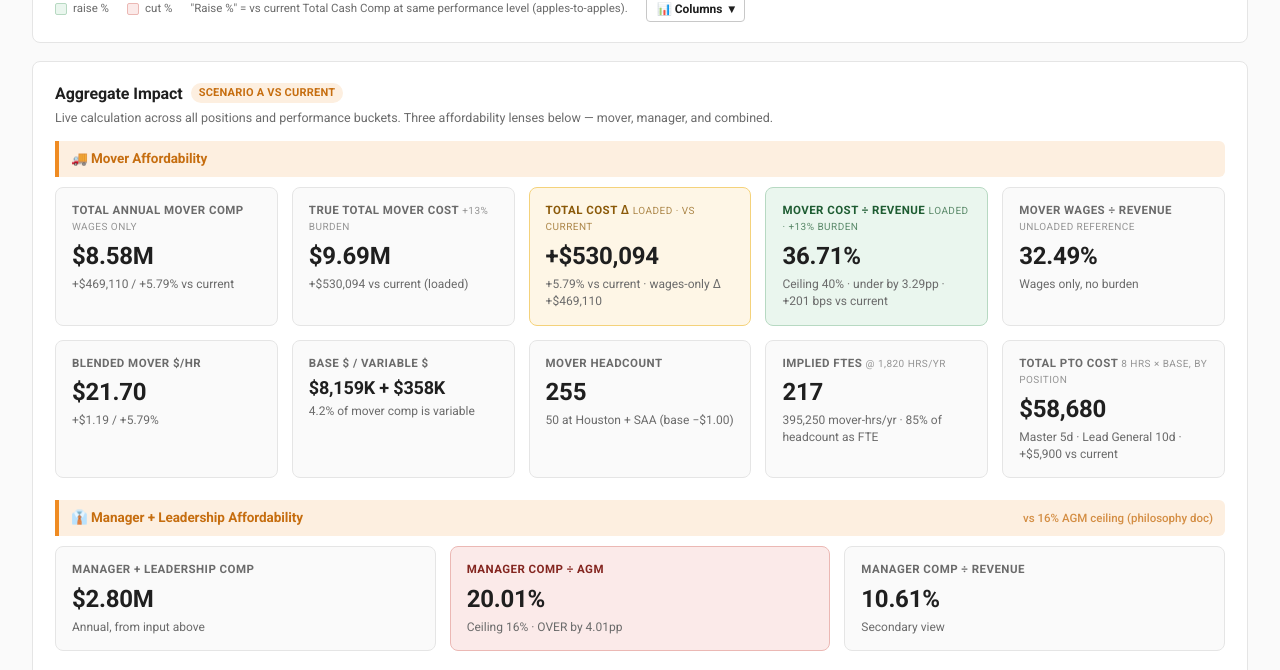
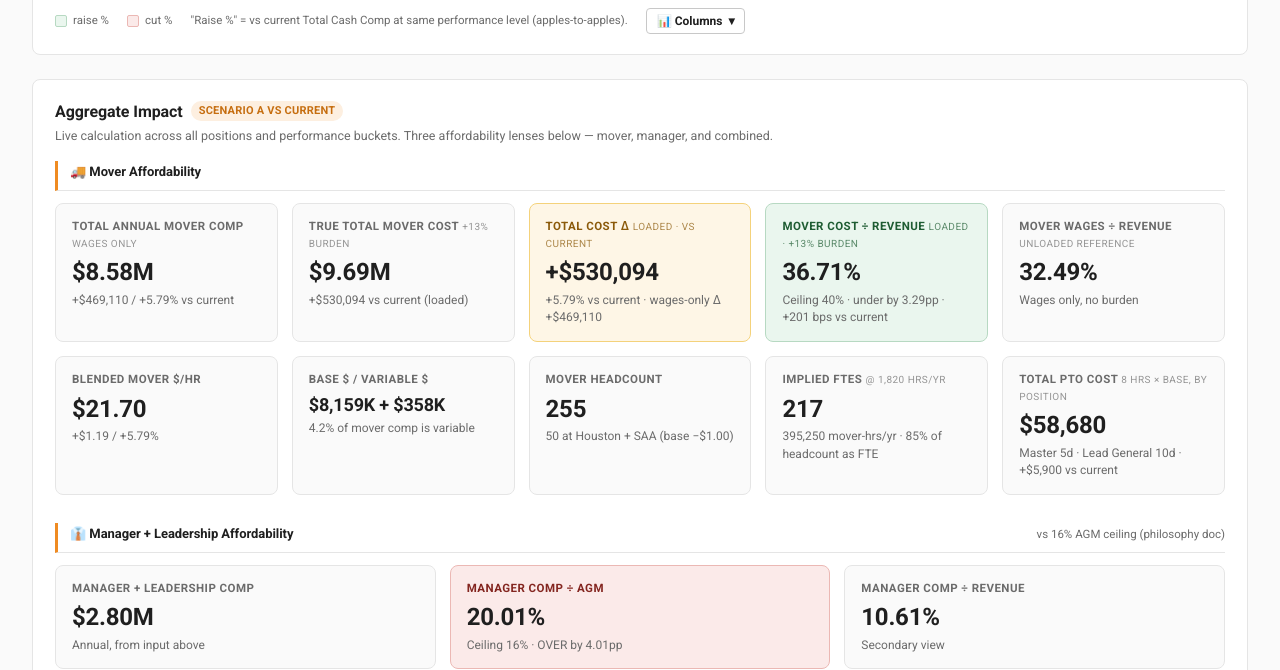
Before and after one commit to einsteinadmin/einstein-mover-comp-c102a0579a4b, a plain HTML site: page index.html in a window 1280 px wide. Shown: the part 1520-2190 px from the top of the page. Drawn offline with Linux system fonts and the light colour scheme.

Commit message:
v4.5: design pass 3 — tone down aggregate module title bars (orange-soft bg/orange text → thin orange rule + neutral text) + bump section spacing 18px → 24px for rhythm

```diff
--- a/index.html
+++ b/index.html
@@ -54,8 +54,9 @@
     border: 1px solid var(--line);
     border-radius: 8px;
     padding: 20px 22px;
-    margin-top: 18px;
-  }
+    margin-top: 24px;
+  }
+  section:first-of-type { margin-top: 24px; }
   section h2 {
     margin: 0 0 4px;
     font-size: 16px;
@@ -474,33 +475,33 @@
   }
   .stat.placeholder .label { color: #075F9D; }
 
-  /* Aggregate module headings */
+  /* Aggregate module headings — thin orange accent, neutral text. Subtle but distinct. */
   .agg-module-title {
-    margin: 22px 0 8px;
-    padding: 8px 12px;
-    background: var(--orange-soft);
-    border-left: 4px solid var(--orange);
-    border-radius: 0 6px 6px 0;
-    font-size: 13.5px;
+    margin: 28px 0 12px;
+    padding: 2px 0 8px 12px;
+    background: transparent;
+    border-left: 3px solid var(--orange);
+    border-bottom: 1px solid var(--line);
+    border-radius: 0;
+    font-size: 13px;
     font-weight: 700;
-    color: var(--orange-dark);
+    color: var(--ink);
     letter-spacing: -0.005em;
     display: flex;
     justify-content: space-between;
-    align-items: center;
+    align-items: baseline;
     gap: 12px;
     flex-wrap: wrap;
   }
-  .agg-module-title:first-of-type { margin-top: 12px; }
+  .agg-module-title:first-of-type { margin-top: 16px; }
   .agg-module-title .agg-module-sub {
     font-size: 11.5px;
-    font-weight: 500;
-    opacity: 0.75;
+    font-weight: 400;
+    color: var(--muted);
     text-transform: none;
     letter-spacing: 0;
   }
   .agg-module-title.muted {
-    background: #F4F4F4;
     border-left-color: var(--line-strong);
     color: var(--muted);
   }
@@ -1295,7 +1296,7 @@
     </div>
     <div class="modal-body">
 
-      <div class="callout"><strong>For Paul, Ben Young, or any AI assistant working on this project on their behalf.</strong> This is the canonical in-tool reference. Mirror copy lives at <code>Supporting Projects/Compensation/projects/Mover Compensation Review May 2026/HANDOFF.md</code> in the <code>einsteinadmin/emc-projects</code> repo. <strong>When the tool changes materially, update BOTH this modal and HANDOFF.md.</strong><br/><br/><em>Last updated: 2026-05-14 (v4.4.1).</em></div>
+      <div class="callout"><strong>For Paul, Ben Young, or any AI assistant working on this project on their behalf.</strong> This is the canonical in-tool reference. Mirror copy lives at <code>Supporting Projects/Compensation/projects/Mover Compensation Review May 2026/HANDOFF.md</code> in the <code>einsteinadmin/emc-projects</code> repo. <strong>When the tool changes materially, update BOTH this modal and HANDOFF.md.</strong><br/><br/><em>Last updated: 2026-05-14 (v4.5).</em></div>
 
       <h3>1. What this is</h3>
       <p>A single-page HTML scenario modeler for Einstein Moving Company's mover compensation. Users edit base + variable pay per position across three "what-if" scenarios (A, B, C), and see live impact on annual mover comp, gross margin, comp-to-revenue ratios, and what an individual mover's announcement looks like at any branch tier. The tool exists to help Cameron, Paul, and Ben argue out compensation moves with numbers behind both sides of the debate, ahead of locking the May 2026 cycle.</p>
@@ -1466,6 +1467,7 @@
 
       <h3>13. Decisions log (newest first)</h3>
       <ul>
+        <li><strong>v4.5 (5/14)</strong> — Design pass 3 (arrange/rhythm). Aggregate module title bars toned down: was orange-soft background + orange-dark text + heavy bold; now neutral text with thin orange left rule + bottom hairline (still distinct, no longer competing for attention with the cards beneath). Section margin bumped 18px → 24px for slightly more breathing room between top-level sections.</li>
         <li><strong>v4.4.1 (5/14)</strong> — Reverted the v4.3 matrix-input styling per Cameron — input cells back to transparent borders/backgrounds (no gray fill, no hover state changes). Cell-baseline subtext reverted to original 10.5px/lighter gray. The v4.3 Roboto load + v4.4 button-color discipline stay in place.</li>
         <li><strong>v4.4 (5/14)</strong> — Design pass 2 (color discipline). Primary action buttons (Copy share link, Save current state, Load) flipped from orange → <strong>blue (#0979C3)</strong> so "click here to DO something" is visually distinct from accent orange. Orange now reserved for state indicators (active tab, ceiling-warn tone) and accents (module headers, badges, "i" icons). Killed the invented purple in Combined module placeholder cards — replaced with light blue tint (#E0F2FE) + dashed border (matches EMMA's info-banner pattern; signals "informational / work-in-progress").</li>
         <li><strong>v4.3 (5/14)</strong> — Design pass 1 (typography + discoverability). Roboto now explicitly loaded from Google Fonts (was system-font fallback). Matrix input cells now have light gray fill (#F6F6F6) + subtle border, hover state, and white focus state — gives cold-open users an obvious "you can edit this" signal vs. the prior transparent inputs. Cell-baseline subtext bumped 10.5px → 11px for legibility.</li>
```
